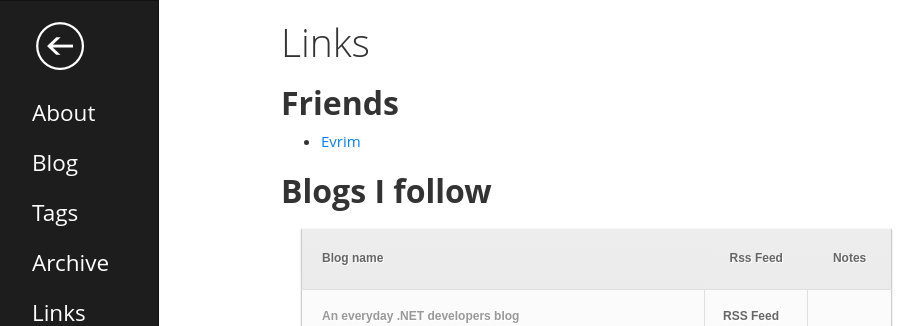
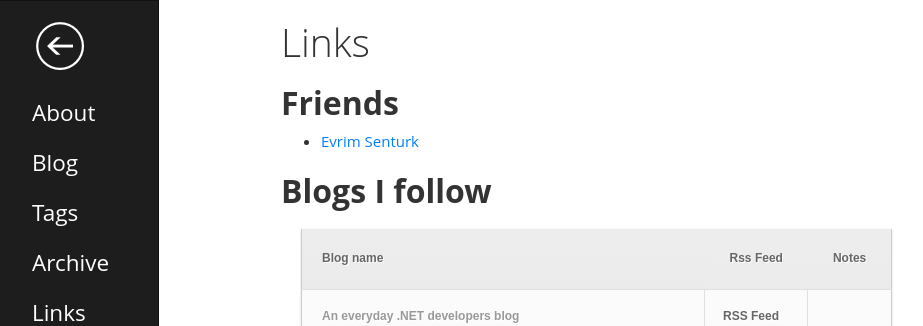
Before and after one commit to manuel-guilbault/manuel-guilbault.github.io, a Jekyll site: the page built from links/index.md, in a window 1280 px wide and 900 px high. Shown: the top 326 px of the window, without its empty margins (54-977 px from the left). Built offline with Jekyll 4.4.1, drawn with Linux system fonts in a browser that asks for light colours; comment, search, counter and statistics services are not loaded.

Commit message:
Update Evrim's webpage URL

```diff
--- a/links/index.md
+++ b/links/index.md
@@ -7,7 +7,7 @@
 
 ## **Friends**
 
-* [Evrim](http://manuel-guilbault.blogspot.fr/){:target="_blank"}
+* [Evrim Senturk](http://mechanicalobject.com/){:target="_blank"}
 
 ## **Blogs I follow**
 
```
